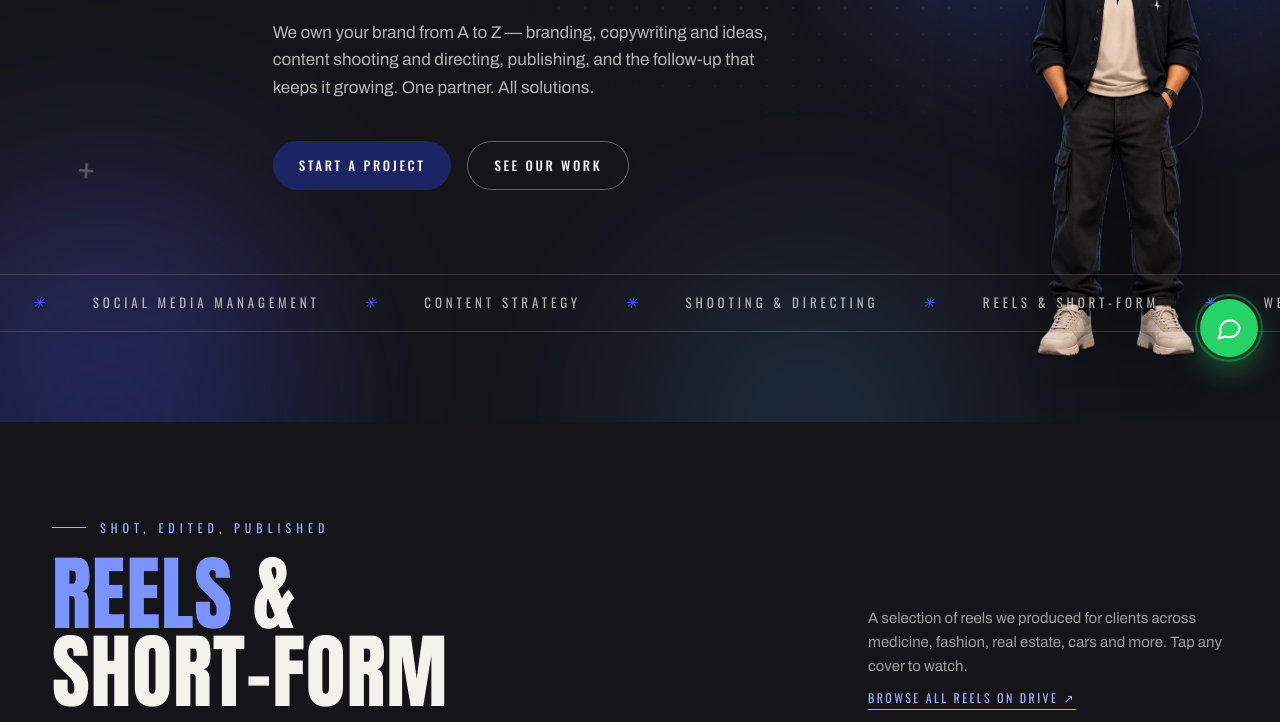
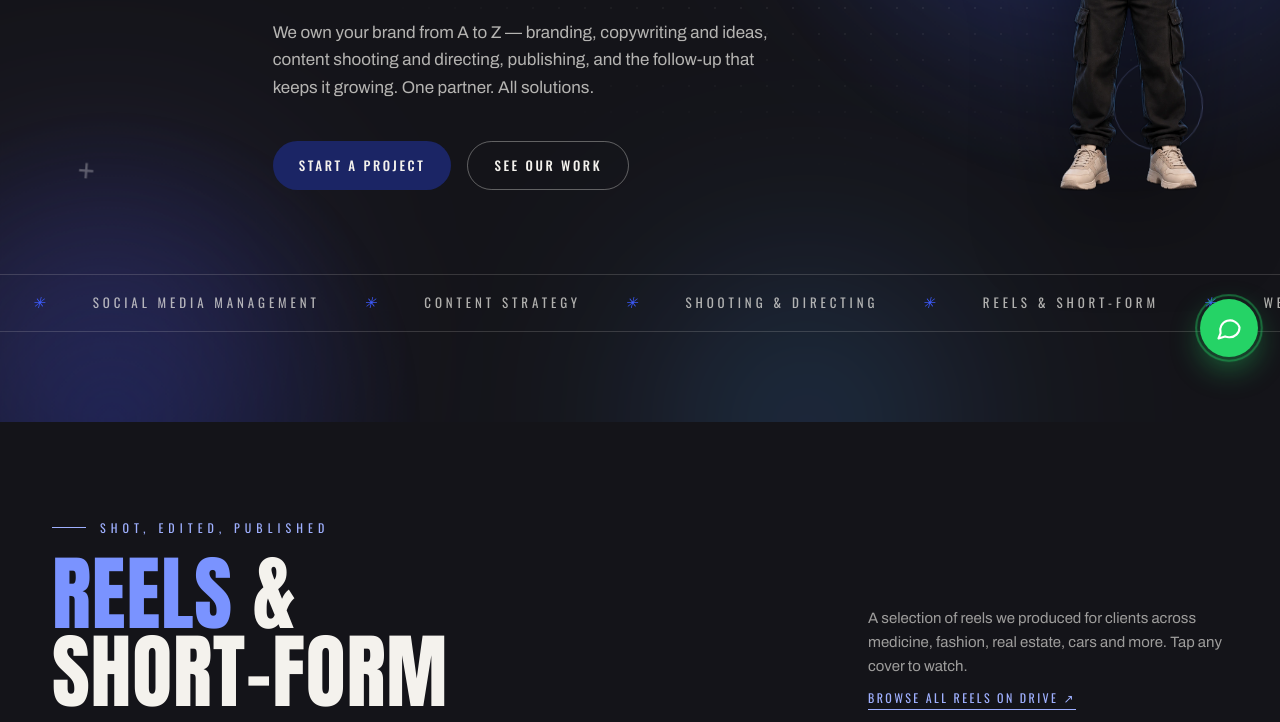
Before and after one commit to donia-alaa/lumexeda-website, a plain HTML site: page index.html in a window 1280 px wide. Shown: the part 421-1143 px from the top of the page. Drawn offline with nearby package versions, Linux system fonts and the light colour scheme.

Commit message:
Replace damaged character with repaired high-resolution still

```diff
--- a/index.html
+++ b/index.html
@@ -79,7 +79,7 @@ nav{position:fixed;inset:0 0 auto 0;z-index:50;background:rgba(20,20,25,.82);bac
 .hero-shapes .s4{bottom:26%;left:6%;font-size:30px;font-weight:300;color:rgba(244,242,237,.35);animation:floaty 8s ease-in-out infinite 1s}
 .hero-shapes .s5{width:10px;height:10px;border-radius:50%;background:var(--blue-bright);top:22%;left:30%;animation:floaty 7s ease-in-out infinite .5s}
 @keyframes floaty{0%,100%{transform:translateY(0) rotate(0)}50%{transform:translateY(-18px) rotate(8deg)}}
-.hero-char{position:absolute;right:5%;bottom:50px;width:min(200px,16vw);z-index:1;pointer-events:none;filter:drop-shadow(0 24px 44px rgba(0,0,0,.5))}
+.hero-char{position:absolute;right:5%;top:150px;bottom:auto;width:min(175px,14vw);z-index:1;pointer-events:none;filter:drop-shadow(0 24px 44px rgba(0,0,0,.5))}
 .hero-char img{width:100%;display:block;transform-origin:50% 100%;animation:none}
 .hero-char .hi{position:absolute;top:64px;left:-148px;background:#fff;color:var(--ink);font-family:'Oswald',sans-serif;font-size:12px;letter-spacing:.14em;text-transform:uppercase;padding:9px 14px;border-radius:12px 12px 12px 3px;box-shadow:0 10px 26px rgba(0,0,0,.35);white-space:nowrap;opacity:0;transform:translateY(8px) scale(.9);animation:hipop 8s ease .4s infinite}
 @keyframes hipop{0%{opacity:0;transform:translateY(8px) scale(.9)}7%{opacity:1;transform:none}80%{opacity:1}100%{opacity:0;transform:translateY(-6px)}}
```
